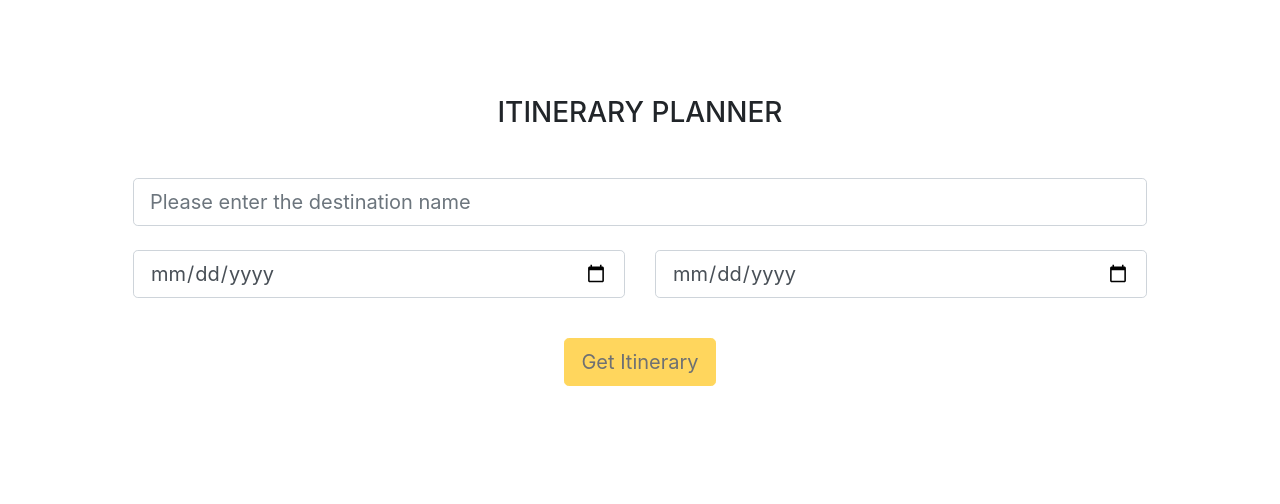
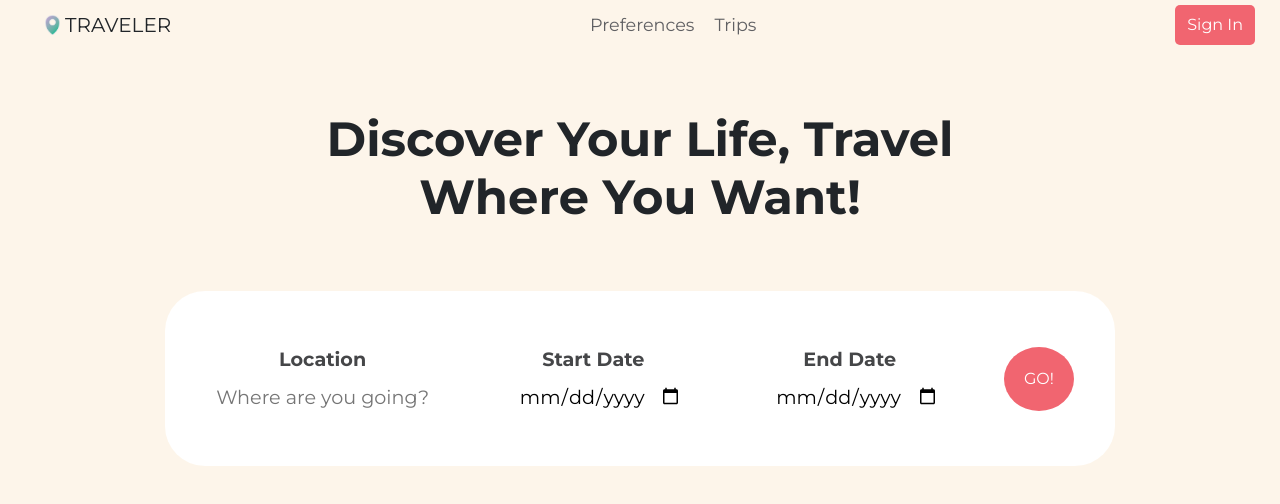
Before and after one commit to ma9shah/Itinerary-Planner, a React (Create React App) app in the folder frontend/: page / in a window 1280 px wide. Shown: the top 504 px of the page. Built offline with nearby package versions, Linux system fonts and the light colour scheme.

Commit message:
New landing page UI

```diff
--- a/frontend/public/index.html
+++ b/frontend/public/index.html
@@ -8,7 +8,6 @@
       name="description"
       content="Web site created using create-react-app"
     />
-    <link rel="apple-touch-icon" href="%PUBLIC_URL%/logo192.png" />
     <!--
       manifest.json provides metadata used when your web app is installed on a
       user's mobile device or desktop. See https://developers.google.com/web/fundamentals/web-app-manifest/
@@ -26,6 +25,8 @@
     <script src="https://code.jquery.com/jquery-3.3.1.slim.min.js" integrity="sha384-q8i/X+965DzO0rT7abK41JStQIAqVgRVzpbzo5smXKp4YfRvH+8abtTE1Pi6jizo" crossorigin="anonymous"></script>
     <script src="https://cdn.jsdelivr.net/npm/popper.js@1.14.7/dist/umd/popper.min.js" integrity="sha384-UO2eT0CpHqdSJQ6hJty5KVphtPhzWj9WO1clHTMGa3JDZwrnQq4sF86dIHNDz0W1" crossorigin="anonymous"></script>
     <script src="https://cdn.jsdelivr.net/npm/bootstrap@4.3.1/dist/js/bootstrap.min.js" integrity="sha384-JjSmVgyd0p3pXB1rRibZUAYoIIy6OrQ6VrjIEaFf/nJGzIxFDsf4x0xIM+B07jRM" crossorigin="anonymous"></script>
+    <link rel="stylesheet" href="https://fonts.googleapis.com/css?family=Montserrat:400,400i,700">
+
     <title>Itinerary Planner!</title>
   </head>
   <body>
--- a/frontend/src/App.css
+++ b/frontend/src/App.css
@@ -1,38 +1,74 @@
-.App {
+
+/* Border-Box Reset */
+html {
+  box-sizing: border-box;
+  font-family: Montserrat;
+}
+
+*,
+*::before,
+*::after {
+  box-sizing: inherit;
+}
+
+body {
+  padding: 0;
+  margin: 0;
+  font-family: Montserrat;
+  /* background-color: #fbe9d8; */
+  background-color: #fdf5ea;
+  font-size: 1rem;
+}
+
+h1,
+h2,
+h3 {
+  margin: 0;
+}
+
+/* Actual Styles! */
+.background{
+  background-color: rgb(220, 220, 220);
+}
+
+.grid-container{
+
+  display: grid;
+  /* height: 100vh; */
+  grid-template-rows: 10vh auto;
+  /* grid-gap: 10px; */
+  /* align-items: center; */
   text-align: center;
 }
 
-.App-logo {
-  height: 40vmin;
-  pointer-events: none;
+.grid-container > * {
+  /* background-color: beige; */
+  /* margin: 5px 0px; */
+  text-align: center;
+  padding: 5px;
+  /* border: solid black 2px; */
+  /* display: flex; */
 }
 
-@media (prefers-reduced-motion: no-preference) {
-  .App-logo {
-    animation: App-logo-spin infinite 20s linear;
-  }
+.grid-container .main-area{
+  min-height: 75vh;
 }
 
-.App-header {
-  background-color: #282c34;
-  min-height: 100vh;
-  display: flex;
-  flex-direction: column;
-  align-items: center;
-  justify-content: center;
-  font-size: calc(10px + 2vmin);
-  color: white;
+
+
+/*
+.grid-container{
+  display: grid;
+  grid-template-rows: 10vh auto 100px;
 }
 
-.App-link {
-  color: #61dafb;
+.grid-container .item{
+  background-color: cadetblue;
+  margin: 5px 10px;
+  text-align: center;
+  padding: 10px;
 }
 
-@keyframes App-logo-spin {
-  from {
-    transform: rotate(0deg);
-  }
-  to {
-    transform: rotate(360deg);
-  }
-}
+.grid-container .main-area{
+  min-height: 75vh;
+} */
--- /dev/null
+++ b/frontend/src/styles/mainPage.css
@@ -0,0 +1,99 @@
+.tagline {
+    font-weight: bold;
+    font-size: 3rem;
+    max-width: 800px;
+    text-align: center;
+    font-family: Montserrat;
+    margin: auto;
+    margin-top: 1rem;
+    line-height: 1.2;
+    padding: 10px 20px 30px 20px;
+}
+
+.mainform-outer{
+    /* background-color: #f16570; */
+    /* border-radius: 40px; */
+    /* height: 400px; */
+    /* margin: 10px 30px; */
+    /* display: flex; */
+    /* align-items: center; */
+    padding: 35px;
+}
+
+.mainform-inner{
+    font-size: 1.2rem;
+    background-color: white;
+    border-radius: 40px;
+    min-height: 175px;
+    /* width: 80%; */
+    z-index: 1;
+    margin: auto;
+    max-width: 950px;
+    /* margin */
+    display: flex;
+    align-items: center;
+    /* justify-content: center; */
+    justify-content: space-around;
+    flex-flow: wrap;
+    padding: 15px;
+
+    /* margin: 10px 30px; */
+}
+.mainform-inner>*{
+    padding: 10px;
+}
+
+.destinationfield{
+    outline: none;
+    border: none;
+    text-align: center;
+    /* flex-grow: 1.1; */
+    /* background-color: green; */
+    /* flex-grow: 1; */
+}
+
+.searchicon{
+    background: #f16570;
+    border: none;
+    color: white;
+    padding: 20px;
+    text-align: center;
+    text-decoration: none;
+    display: inline-block;
+    font-size: 16px;
+    margin: 4px 2px;
+    border-radius: 50%;
+}
+
+.datepicker-inner{
+    text-align: center;
+    text-decoration: none;
+    display: inline-block;
+    border: none;
+}
+
+.searchLabel{
+    font-weight: 600;
+    color: #454648;
+}
+
+.main-footer{
+    display: absolute;
+    /* height: 100px; */
+    /* background-image: url('../assets/carimage.jpg'); */
+    /* background: black; */
+
+}
+
+
+.footer-image{
+    /* width: 100%; */
+    /* height: 100vh; */
+    /* padding: 100px; */
+    position: relative;
+    bottom: 50px;
+    max-width: 100%;
+    max-height: 100%;
+    transform: scale(4);
+
+}
--- /dev/null
+++ b/frontend/src/styles/navBar.css
@@ -0,0 +1,80 @@
+.nav-list {
+    background: transparent;
+    display: flex;
+    /* justify-content: space-around; */
+    justify-content: space-between;
+    /* justify-content: flex-start; */
+    align-items: center;
+  }
+
+  .nav-item {
+    list-style: none;
+    font-size: 1.1rem;
+    /* margin-right: 20px; */
+
+  }
+
+  .nav-sub-item-1{
+    /* align-self: stretch; */
+      margin-right: 20px;
+      /* margin-left: 20px; */
+  }
+  .nav-sub-item-2{
+    /* align-self: stretch; */
+      margin-right: 0px;
+      /* margin-left: 20px; */
+  }
+
+  .nav-item a {
+    text-decoration: none;
+    color: #606063;
+    transition: all 100ms ease-in;
+  }
+
+  .nav-item a:hover {
+    color: rgb(42, 41, 41);
+    border-bottom: rgb(42, 41, 41) 1px solid;
+  }
+
+  /* .nav-item:first-child {
+    margin-right: auto;
+    margin-left: 2prem;
+  } */
+
+  .nav-btn {
+    margin-right: 20px;
+    /* justify-content: flex-end; */
+    font-family: Montserrat, sans-serif;
+    font-size: 1rem;
+    background: #f16570;
+    border: none;
+    outline: none;
+    border-radius: 5px;
+    padding: 0.5rem 0.75rem;
+    cursor: pointer;
+    transition: all 200ms ease-in;
+    color: white;
+    /* align-self: flex-end; */
+    /* min-width: 100px; */
+  }
+
+  .nav-btn:hover {
+    box-shadow: rgba(0, 0, 0, 0.15) 2.4px 2.4px 3.2px;
+  }
+
+
+  .highlighted {
+    color: rgb(42, 41, 41);
+    border-bottom: rgb(42, 41, 41) 1px solid;
+  }
+
+  .navlogo{
+    width: 15px;
+    transform: translateY(-2px);
+    margin-right: 5px ;
+  }
+
+  .navbrand{
+    font-size: 1.25rem;
+
+  }
--- /dev/null
+++ b/frontend/src/view/NavBar.js
@@ -0,0 +1,32 @@
+import React from 'react'
+import { Link } from 'react-router'
+import '../styles/navBar.css'
+import { useLocation } from 'react-router-dom'
+
+function HeaderView() {
+  const location = useLocation();
+  console.log(location.pathname);
+  return location.pathname
+}
+
+export default function NavBar() {
+    return (
+        <>
+            <nav>
+                <ul className="nav-list">
+                    <li className="nav-item navbrand">
+                        <img className='navlogo' src={require("../assets/logoicon.png")} alt="LOGO NOT WORKING" srcset="" />
+                        TRAVELER
+                    </li>
+                    <li className="nav-item">
+                        <a className='nav-sub-item-1' href="/preferences">Preferences</a>
+                        <a href="/myTrips" className='nav-sub-item'>Trips</a>
+                    </li>
+                    <li className="nav-item">
+                        <button className="nav-btn">Sign In</button>
+                    </li>
+                </ul>
+            </nav>
+        </>
+    )
+}
--- a/frontend/src/view/datepicker.js
+++ b/frontend/src/view/datepicker.js
@@ -3,17 +3,21 @@ const DatePicker = ({ state, newState }) => {
     // console.log(state, newState)
     return (
         <div className="col-6">
-            <div className="form-outline mb-4">
+            {/* <div className="form-outline mb-4"> */}
                 <input
+                    className="datepicker-inner"
                     type="date"
                     id="startDate"
-                    className="form-control form-control-lg"
+                    // className="form-control form-control-lg"
                     placeholder="Start Date"
                     value={state}
-                    onChange={(e) => newState(e.target.value)}
+                    onChange={(e) => {
+                        newState(e.target.value)
+                        console.log(state)
+                    }}
                 />
             </div>
-        </div>
+        // </div>
     )
 }
 
--- a/frontend/src/view/destinationfield.js
+++ b/frontend/src/view/destinationfield.js
@@ -3,7 +3,16 @@ import Autocomplete from "react-google-autocomplete";
 
 const DestinationField = ({ placeName, setplaceName }) => {
     return (
-        <div className="form-outline mb-4">
+        <div className="">
+            <input
+                type="text"
+                id="placeName"
+                // className="form-control form-control-lg"
+                className="destinationfield"
+                placeholder="Where are you going?"
+                value={placeName}
+                onChange={(e) => setplaceName(e.target.value)}
+            />
             {/* <Autocomplete
                 type="text"
                 id="placeName"
@@ -17,16 +26,11 @@ const DestinationField = ({ placeName, setplaceName }) => {
             // value={placeName}
             // onChange={(e) => setplaceName(e.target.value)}
             /> */}
-            <input
-                type="text"
-                id="placeName"
-                className="form-control form-control-lg"
-                placeholder="Please enter the destination name"
-                value={placeName}
-                onChange={(e) => setplaceName(e.target.value)}
-            />
         </div>
+
     )
+
+
 }
 
 export default DestinationField
--- a/frontend/src/view/mainpage.js
+++ b/frontend/src/view/mainpage.js
@@ -6,8 +6,9 @@ import Itinerary from "./itinerary";
 import Loader from './loader';
 import DestinationField from "./destinationfield";
 import CalenderExport from "./calenderexport";
-import Autocomplete from "react-google-autocomplete";
 
+import NavBar from "./NavBar";
+import '../styles/mainPage.css'
 
 const MainPage = () => {
   const [placeName, setplaceName] = useState("");
@@ -48,7 +49,62 @@ const MainPage = () => {
   }, []);
 
   return (
-    <div>
+
+    <div className="grid-container">
+
+      <NavBar></NavBar>
+
+      <section className="main-area">
+        <section className="tagline">
+          Discover Your Life, Travel Where You Want!
+        </section>
+
+        <section className="mainform-outer">
+          <div className="mainform-inner">
+            <div className="destinationfield">
+            <label className="searchLabel">
+              Location
+              </label>
+              <br />
+              <DestinationField setplaceName={setplaceName} placeName={placeName}></DestinationField>
+
+              {/* <input type="text" placeholder="Where are you going?" className="destinationfield" /> */}
+            </div>
+            {/* </section> */}
+
+              <div className="date-picker-outer">
+                {/* <DatePicker state={startDate} newState={setstartDate}></DatePicker> */}
+                <label className="searchLabel">
+                  Start Date
+                </label>
+                <br/>
+                <DatePicker value={startDate} state={startDate} newState={setstartDate}></DatePicker>
+                {/* <input type="date" name="" id="" className="datepicker-inner"/> */}
+              </div>
+
+              <div className="date-picker-outer">
+                <label className="searchLabel">
+
+                  End Date
+                </label>
+                <br />
+                <DatePicker state={endDate} newState={setendDate}></DatePicker>
+                {/* <input type="date" name="" id="" className="datepicker-inner"/> */}
+              </div>
+            <div>
+              <button className="searchicon"> GO! </button>
+            </div>
+          </div>
+
+        </section>
+      </section>
+
+      {/* <section className="main-footer">
+        <img src={require('../assets/carimage.jpg')} className="footer-image" alt="" srcset="" />
+      </section> */}
+
+
+{/*
       {!isLoaded && !isLoading && (
         // <section className="h-100">
         <div className="container py-5 h-100">
@@ -81,8 +137,8 @@ const MainPage = () => {
             </div>
           </div>
         </div>
-        // {/* </section> */}
-      )}
+      )} */}
+
 
       {isLoading && !isLoaded && <Loader></Loader>}
       {isLoaded && !isLoading && (
```
Also changed, not shown: frontend/src/assets/carimage.jpg (added), frontend/src/assets/logoicon.png (added).
